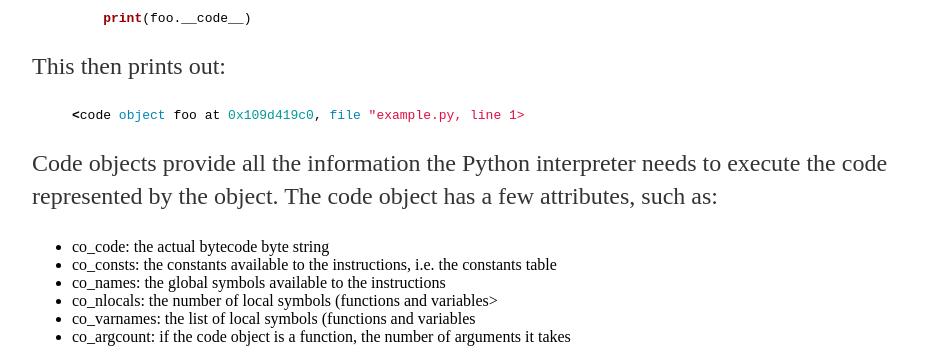
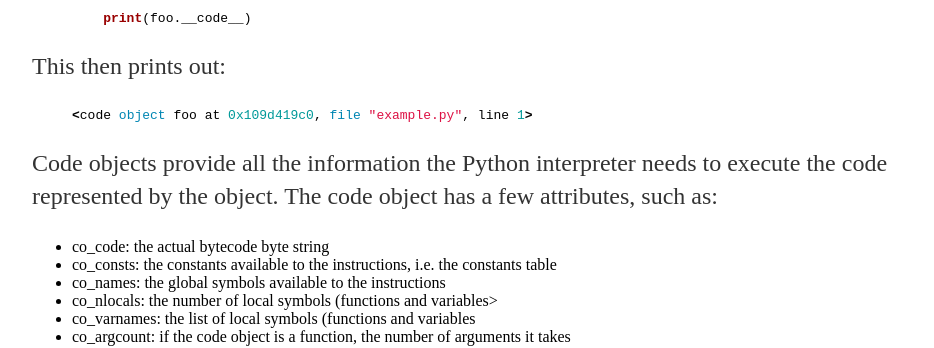
Before and after one commit to bentrevett/bentrevett.github.io, a Jekyll site: the page built from blog/python-disassembler/index.html, in a window 1280 px wide and 900 px high, scrolled down 1636 px. Shown: the part 152-500 px from the top of the window, without its empty margins (160-1094 px from the left). Built offline with Jekyll 4.4.1, drawn with Linux system fonts in a browser that asks for light colours.

Commit message:
Update index.html

```diff
--- a/blog/python-disassembler/index.html
+++ b/blog/python-disassembler/index.html
@@ -74,7 +74,7 @@
     print(foo.__code__){% endhighlight %}
 <p>
 	This then prints out:</p>
-    {% highlight python %}<code object foo at 0x109d419c0, file "example.py, line 1>{% endhighlight %}<p>
+    {% highlight python %}<code object foo at 0x109d419c0, file "example.py", line 1>{% endhighlight %}<p>
    Code objects provide all the information the Python interpreter needs to execute the code represented by the object.
 	    The code object has a few attributes, such as:</p>
    <ul>
```
Also changed, not shown: other parts of blog/python-disassembler/index.html (+1 -1 lines).
